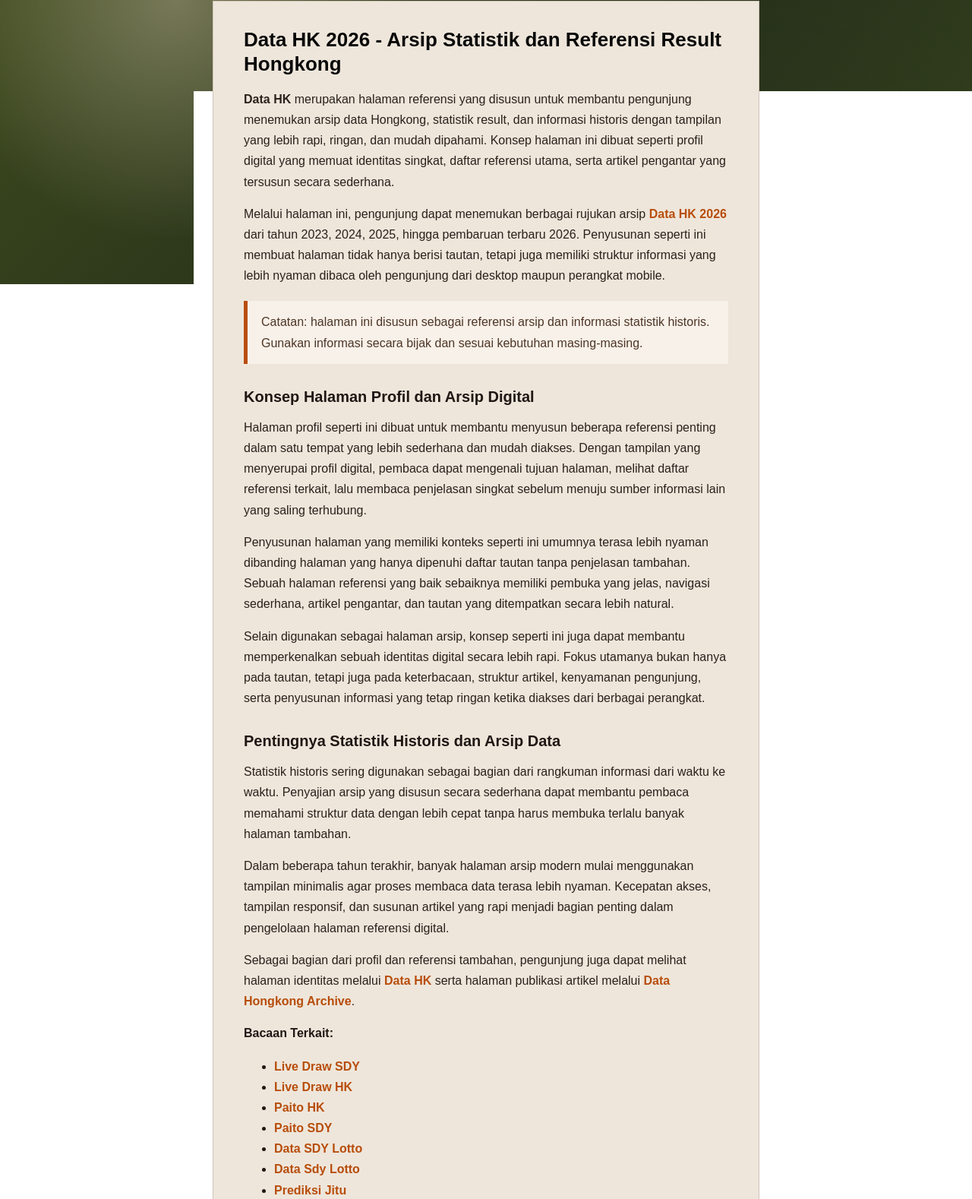
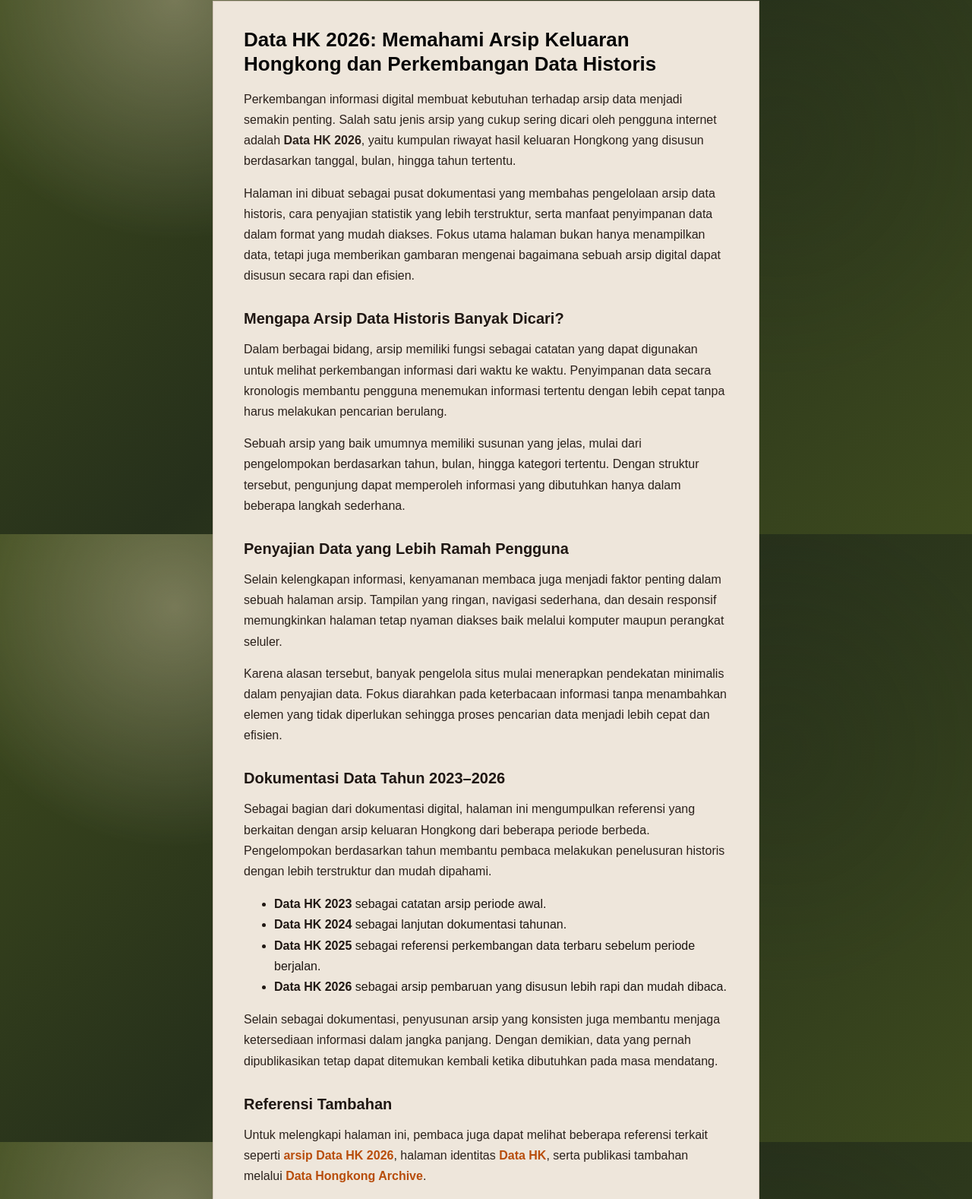
Before and after one commit to datahk2026/data-hk-2026-terbaru, a plain HTML site: page index.html in a window 1280 px wide. Shown: the part 897-2475 px from the top of the page at 76% size. Drawn offline with Linux system fonts and the light colour scheme.

Commit message:
Update index.html
update

```diff
--- a/index.html
+++ b/index.html
@@ -54,36 +54,48 @@
 </div>
 </section>
 <article class="hk-card hk-article" id="artikel">
-<h1>Data HK 2026 - Arsip Statistik dan Referensi Result Hongkong</h1>
-<p>
-<strong>Data HK</strong> merupakan halaman referensi yang disusun untuk membantu pengunjung menemukan arsip data Hongkong, statistik result, dan informasi historis dengan tampilan yang lebih rapi, ringan, dan mudah dipahami. Konsep halaman ini dibuat seperti profil digital yang memuat identitas singkat, daftar referensi utama, serta artikel pengantar yang tersusun secara sederhana.
-</p>
-<p>
-Melalui halaman ini, pengunjung dapat menemukan berbagai rujukan arsip <a href="https://livedrawhk328975.blogspot.com/" target="_blank" rel="noopener noreferrer">Data HK 2026</a> dari tahun 2023, 2024, 2025, hingga pembaruan terbaru 2026. Penyusunan seperti ini membuat halaman tidak hanya berisi tautan, tetapi juga memiliki struktur informasi yang lebih nyaman dibaca oleh pengunjung dari desktop maupun perangkat mobile.
-</p>
+<h1>Data HK 2026: Memahami Arsip Keluaran Hongkong dan Perkembangan Data Historis</h1>
+
+<p>Perkembangan informasi digital membuat kebutuhan terhadap arsip data menjadi semakin penting. Salah satu jenis arsip yang cukup sering dicari oleh pengguna internet adalah <strong>Data HK 2026</strong>, yaitu kumpulan riwayat hasil keluaran Hongkong yang disusun berdasarkan tanggal, bulan, hingga tahun tertentu.</p>
+
+<p>Halaman ini dibuat sebagai pusat dokumentasi yang membahas pengelolaan arsip data historis, cara penyajian statistik yang lebih terstruktur, serta manfaat penyimpanan data dalam format yang mudah diakses. Fokus utama halaman bukan hanya menampilkan data, tetapi juga memberikan gambaran mengenai bagaimana sebuah arsip digital dapat disusun secara rapi dan efisien.</p>
+
+<h2>Mengapa Arsip Data Historis Banyak Dicari?</h2>
+
+<p>Dalam berbagai bidang, arsip memiliki fungsi sebagai catatan yang dapat digunakan untuk melihat perkembangan informasi dari waktu ke waktu. Penyimpanan data secara kronologis membantu pengguna menemukan informasi tertentu dengan lebih cepat tanpa harus melakukan pencarian berulang.</p>
+
+<p>Sebuah arsip yang baik umumnya memiliki susunan yang jelas, mulai dari pengelompokan berdasarkan tahun, bulan, hingga kategori tertentu. Dengan struktur tersebut, pengunjung dapat memperoleh informasi yang dibutuhkan hanya dalam beberapa langkah sederhana.</p>
+
+<h2>Penyajian Data yang Lebih Ramah Pengguna</h2>
+
+<p>Selain kelengkapan informasi, kenyamanan membaca juga menjadi faktor penting dalam sebuah halaman arsip. Tampilan yang ringan, navigasi sederhana, dan desain responsif memungkinkan halaman tetap nyaman diakses baik melalui komputer maupun perangkat seluler.</p>
+
+<p>Karena alasan tersebut, banyak pengelola situs mulai menerapkan pendekatan minimalis dalam penyajian data. Fokus diarahkan pada keterbacaan informasi tanpa menambahkan elemen yang tidak diperlukan sehingga proses pencarian data menjadi lebih cepat dan efisien.</p>
+
+<h2>Dokumentasi Data Tahun 2023–2026</h2>
+
+<p>Sebagai bagian dari dokumentasi digital, halaman ini mengumpulkan referensi yang berkaitan dengan arsip keluaran Hongkong dari beberapa periode berbeda. Pengelompokan berdasarkan tahun membantu pembaca melakukan penelusuran historis dengan lebih terstruktur dan mudah dipahami.</p>
+
+<ul>
+  <li><strong>Data HK 2023</strong> sebagai catatan arsip periode awal.</li>
+  <li><strong>Data HK 2024</strong> sebagai lanjutan dokumentasi tahunan.</li>
+  <li><strong>Data HK 2025</strong> sebagai referensi perkembangan data terbaru sebelum periode berjalan.</li>
+  <li><strong>Data HK 2026</strong> sebagai arsip pembaruan yang disusun lebih rapi dan mudah dibaca.</li>
+</ul>
+
+<p>Selain sebagai dokumentasi, penyusunan arsip yang konsisten juga membantu menjaga ketersediaan informasi dalam jangka panjang. Dengan demikian, data yang pernah dipublikasikan tetap dapat ditemukan kembali ketika dibutuhkan pada masa mendatang.</p>
+
+<h2>Referensi Tambahan</h2>
+
+<p>Untuk melengkapi halaman ini, pembaca juga dapat melihat beberapa referensi terkait seperti <a href="https://livedrawhk328975.blogspot.com/" target="_blank" rel="noopener noreferrer">arsip Data HK 2026</a>, halaman identitas <a href="https://datahk.cyou/" target="_blank" rel="noopener noreferrer">Data HK</a>, serta publikasi tambahan melalui <a href="https://datahongkong6.wordpress.com/" target="_blank" rel="noopener noreferrer">Data Hongkong Archive</a>.</p>
+
 <blockquote>
-Catatan: halaman ini disusun sebagai referensi arsip dan informasi statistik historis. Gunakan informasi secara bijak dan sesuai kebutuhan masing-masing.
+  Catatan: halaman ini disusun sebagai referensi arsip dan informasi statistik historis. Gunakan informasi secara bijak dan sesuai kebutuhan masing-masing.
 </blockquote>
-<h2>Konsep Halaman Profil dan Arsip Digital</h2>
-<p>
-Halaman profil seperti ini dibuat untuk membantu menyusun beberapa referensi penting dalam satu tempat yang lebih sederhana dan mudah diakses. Dengan tampilan yang menyerupai profil digital, pembaca dapat mengenali tujuan halaman, melihat daftar referensi terkait, lalu membaca penjelasan singkat sebelum menuju sumber informasi lain yang saling terhubung.
-</p>
-<p>
-Penyusunan halaman yang memiliki konteks seperti ini umumnya terasa lebih nyaman dibanding halaman yang hanya dipenuhi daftar tautan tanpa penjelasan tambahan. Sebuah halaman referensi yang baik sebaiknya memiliki pembuka yang jelas, navigasi sederhana, artikel pengantar, dan tautan yang ditempatkan secara lebih natural.
-</p>
-<p>
-Selain digunakan sebagai halaman arsip, konsep seperti ini juga dapat membantu memperkenalkan sebuah identitas digital secara lebih rapi. Fokus utamanya bukan hanya pada tautan, tetapi juga pada keterbacaan, struktur artikel, kenyamanan pengunjung, serta penyusunan informasi yang tetap ringan ketika diakses dari berbagai perangkat.
-</p>
-<h2>Pentingnya Statistik Historis dan Arsip Data</h2>
-<p>
-Statistik historis sering digunakan sebagai bagian dari rangkuman informasi dari waktu ke waktu. Penyajian arsip yang disusun secara sederhana dapat membantu pembaca memahami struktur data dengan lebih cepat tanpa harus membuka terlalu banyak halaman tambahan.
-</p>
-<p>
-Dalam beberapa tahun terakhir, banyak halaman arsip modern mulai menggunakan tampilan minimalis agar proses membaca data terasa lebih nyaman. Kecepatan akses, tampilan responsif, dan susunan artikel yang rapi menjadi bagian penting dalam pengelolaan halaman referensi digital.
-</p>
-<p>
-Sebagai bagian dari profil dan referensi tambahan, pengunjung juga dapat melihat halaman identitas melalui <a href="https://datahk.cyou/" target="_blank" rel="noopener noreferrer">Data HK</a> serta halaman publikasi artikel melalui <a href="https://datahongkong6.wordpress.com/" target="_blank" rel="noopener noreferrer">Data Hongkong Archive</a>.
-</p>
+
+<h2>Kesimpulan</h2>
+
+<p>Arsip digital yang tersusun rapi memberikan manfaat besar bagi pengunjung yang membutuhkan informasi historis secara cepat dan terorganisir. Melalui penyajian yang sederhana, responsif, dan mudah dipahami, halaman ini diharapkan dapat menjadi salah satu referensi tambahan bagi pengguna yang ingin menelusuri dokumentasi data Hongkong dari berbagai periode secara lebih praktis.</p>
   <strong>Bacaan Terkait:</strong>
 <ul>
 <li><a href="https://livedrawsdy2.site/">Live Draw SDY</a></li>
```
